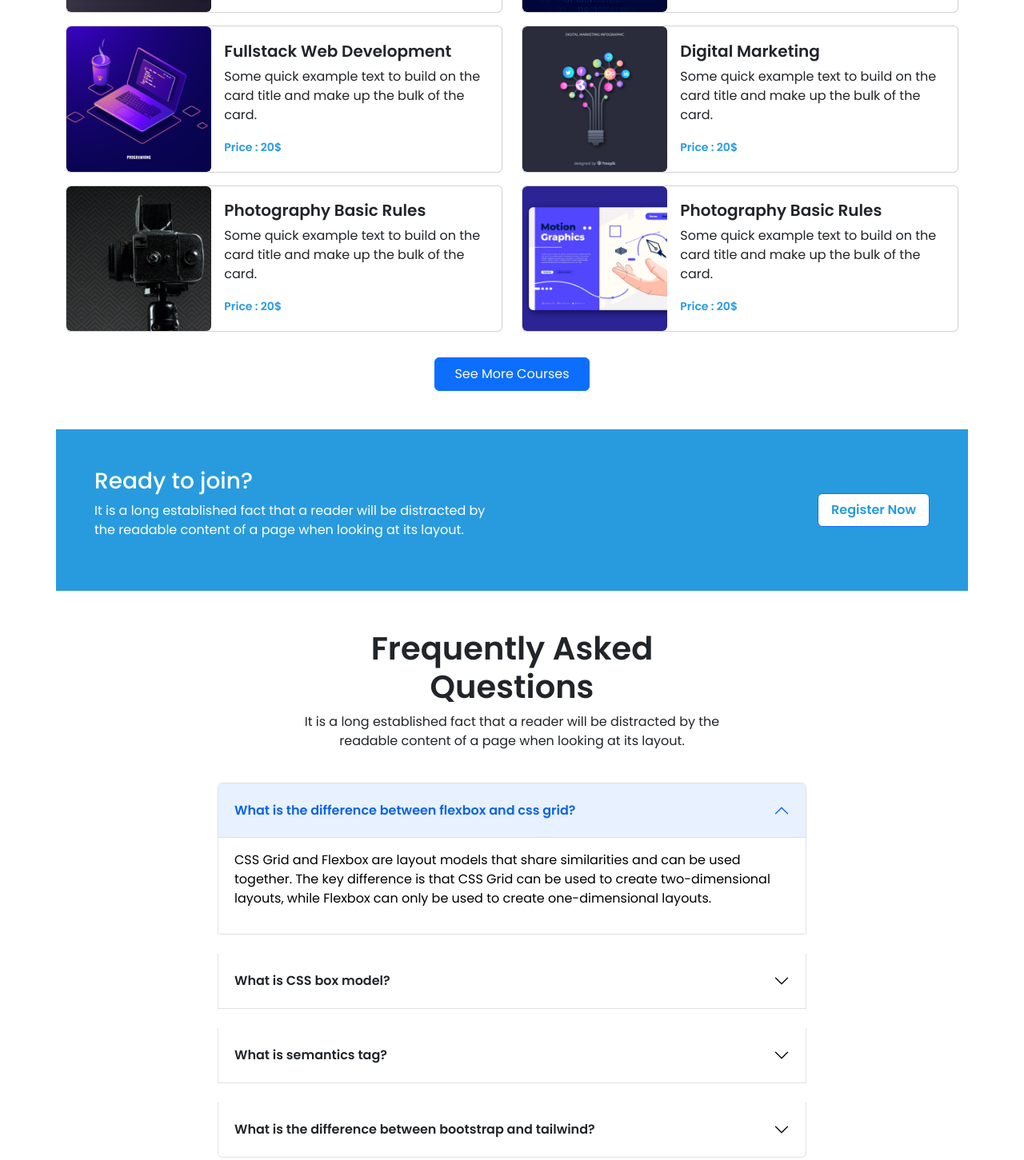
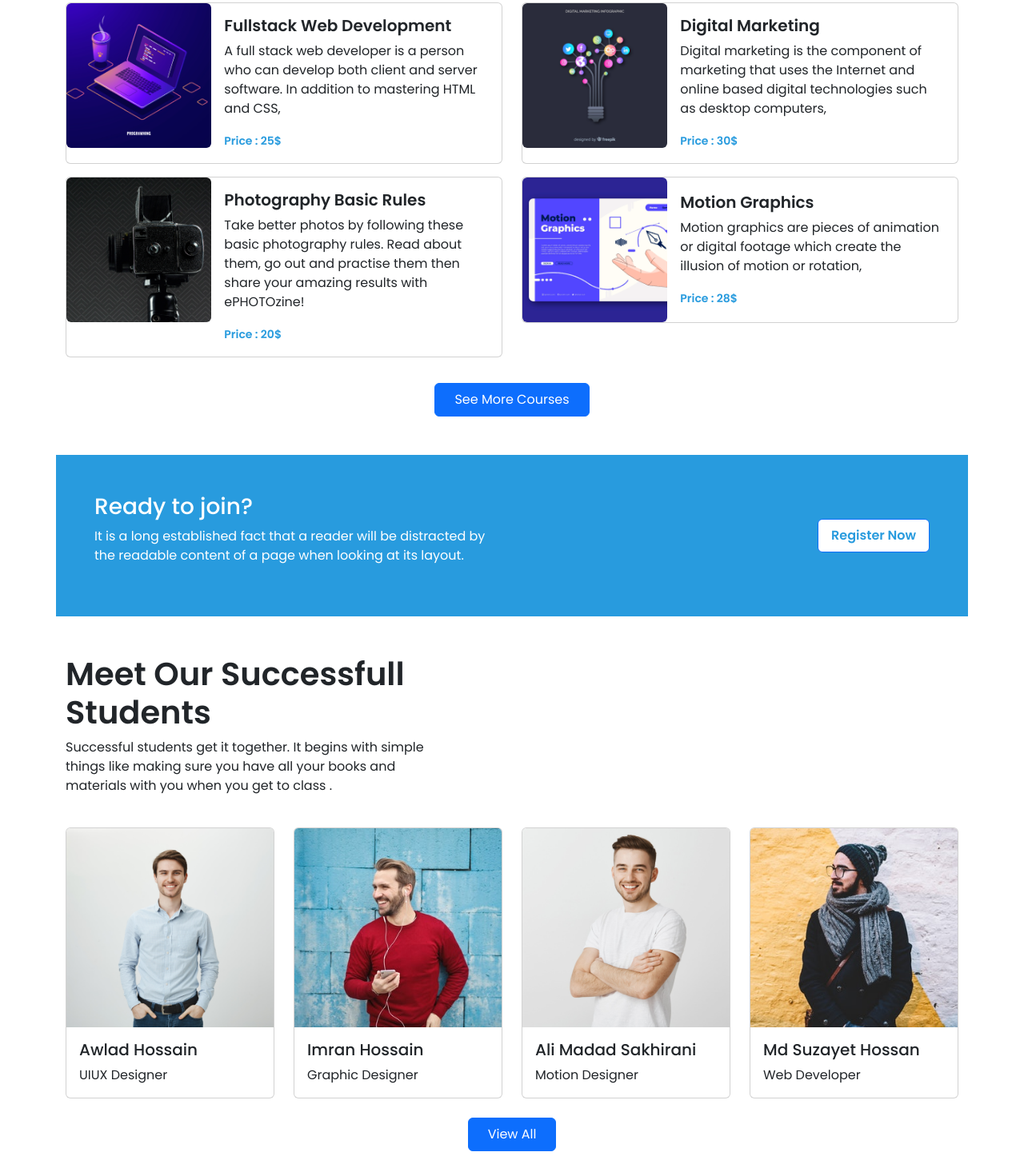
Before and after one commit to mdsuzayethossan/CreativeTech, a plain HTML site: page index.html in a window 1280 px wide. Shown: the part 1028-2479 px from the top of the page at 80% size. Drawn offline with Linux system fonts and the light colour scheme.

Commit message:
student completed

```diff
--- a/index.html
+++ b/index.html
@@ -113,11 +113,11 @@
         <section class="mt-5">
             <div class="container">
                 <div class="row">
-                    <div class="col-lg-6 m-auto text-center">
+                    <div class="col-lg-8 m-auto text-center">
                         <div class="courses-header">
                             <h2 class="fw-semibold fs-1">Discover Our Popular Courses</h2>
-                            <p>It is a long established fact that a reader will be distracted by the readable content of
-                                a page when looking at its layout.</p>
+                            <p>Online courses allow you to get a head-start on the fundamental skills you need to grow
+                                in your career or switch to a new field. Here are the absolute best ones</p>
                         </div>
                     </div>
                 </div>
@@ -134,11 +134,12 @@
                                 <div class="col-md-8 d-flex align-items-center">
                                     <div class="card-body">
                                         <h5 class="card-title fw-semibold">Fundamental Of UI/UX Design</h5>
-                                        <p class="card-text">Some quick example text to build on the card title and make
-                                            up the bulk of the card.
+                                        <p class="card-text">
+                                            The five main principles of UX design. There are many important principles
+                                            within UX design but to simplify things a bit,
                                         </p>
                                         <p class="card-text"><small class="tech-primary fw-semibold">Price :
-                                                20$</small>
+                                                40$</small>
                                         </p>
                                     </div>
                                 </div>
@@ -154,8 +155,9 @@
                                 <div class="col-md-8 d-flex align-items-center">
                                     <div class="card-body">
                                         <h5 class="card-title fw-semibold">Javascript Basic to advanced</h5>
-                                        <p class="card-text">Some quick example text to build on the card title and make
-                                            up the bulk of the card.
+                                        <p class="card-text">JavaScript is the programming language of the Web.
+                                            JavaScript is easy to learn. This tutorial will teach you JavaScript from
+                                            basic to advanced.
                                         </p>
                                         <p class="card-text"><small class="tech-primary fw-semibold">Price :
                                                 20$</small>
@@ -174,11 +176,11 @@
                                 <div class="col-md-8 d-flex align-items-center">
                                     <div class="card-body">
                                         <h5 class="card-title fw-semibold">Fullstack Web Development</h5>
-                                        <p class="card-text">Some quick example text to build on the card title and make
-                                            up the bulk of the card.
+                                        <p class="card-text">A full stack web developer is a person who can develop both
+                                            client and server software. In addition to mastering HTML and CSS,
                                         </p>
                                         <p class="card-text"><small class="tech-primary fw-semibold">Price :
-                                                20$</small>
+                                                25$</small>
                                         </p>
                                     </div>
                                 </div>
@@ -194,11 +196,12 @@
                                 <div class="col-md-8 d-flex align-items-center">
                                     <div class="card-body">
                                         <h5 class="card-title fw-semibold">Digital Marketing</h5>
-                                        <p class="card-text">Some quick example text to build on the card title and make
-                                            up the bulk of the card.
+                                        <p class="card-text">Digital marketing is the component of marketing that uses
+                                            the Internet and online based digital technologies such as desktop
+                                            computers,
                                         </p>
                                         <p class="card-text"><small class="tech-primary fw-semibold">Price :
-                                                20$</small>
+                                                30$</small>
                                         </p>
                                     </div>
                                 </div>
@@ -214,8 +217,9 @@
                                 <div class="col-md-8 d-flex align-items-center">
                                     <div class="card-body">
                                         <h5 class="card-title fw-semibold">Photography Basic Rules</h5>
-                                        <p class="card-text">Some quick example text to build on the card title and make
-                                            up the bulk of the card.
+                                        <p class="card-text">Take better photos by following these basic photography
+                                            rules. Read about them, go out and practise them then share your amazing
+                                            results with ePHOTOzine!
                                         </p>
                                         <p class="card-text"><small class="tech-primary fw-semibold">Price :
                                                 20$</small>
@@ -233,12 +237,12 @@
                                 </div>
                                 <div class="col-md-8 d-flex align-items-center">
                                     <div class="card-body">
-                                        <h5 class="card-title fw-semibold">Photography Basic Rules</h5>
-                                        <p class="card-text">Some quick example text to build on the card title and make
-                                            up the bulk of the card.
+                                        <h5 class="card-title fw-semibold">Motion Graphics</h5>
+                                        <p class="card-text">Motion graphics are pieces of animation or digital footage
+                                            which create the illusion of motion or rotation,
                                         </p>
                                         <p class="card-text"><small class="tech-primary fw-semibold">Price :
-                                                20$</small>
+                                                28$</small>
                                         </p>
                                     </div>
                                 </div>
@@ -253,7 +257,6 @@
             </div>
         </section>
         <!-- courses section end here -->
-
         <!--join section end here -->
         <section class="mt-5">
             <div class="container tech-bg-primary py-5 px-5">
@@ -318,6 +321,87 @@
             </div>
         </div>
         <!--join section end here -->
+
+        <!-- Meet Our Successfull Students section start here -->
+        <section class="mt-5">
+            <div class="container">
+                <div class="row mb-4">
+                    <div class="col-lg-5">
+                        <h2 class="fw-semibold fs-1">Meet Our Successfull Students</h2>
+                        <p>Successful students get it together. It begins with simple things like making sure you have
+                            all your books and materials with you when you get to class .</p>
+                    </div>
+                </div>
+                <div class="row">
+                    <div class="col-sm-12 col-md-6 col-lg-3">
+                        <div class="card-group">
+                            <div class="card">
+                                <img class="card-img-top" src="images/student/student-1.png" alt="Card image cap">
+                                <div class="card-body">
+                                    <h5 class="card-title">Awlad Hossain</h5>
+                                    <p class="card-text">UIUX Designer</p>
+                                </div>
+                            </div>
+                        </div>
+                    </div>
+                    <div class="col-sm-12 col-md-6 col-lg-3">
+                        <div class="card-group">
+                            <div class="card">
+                                <img class="card-img-top" src="images/student/student-2.jpg" alt="Card image cap">
+                                <div class="card-body">
+                                    <h5 class="card-title">Imran Hossain</h5>
+                                    <p class="card-text">Graphic Designer</p>
+                                </div>
+                            </div>
+                        </div>
+                    </div>
+                    <div class="col-sm-12 col-md-6 col-lg-3">
+                        <div class="card-group">
+                            <div class="card">
+                                <img class="card-img-top" src="images/student/student-3.png" alt="Card image cap">
+                                <div class="card-body">
+                                    <h5 class="card-title">Ali Madad Sakhirani</h5>
+                                    <p class="card-text">Motion Designer</p>
+                                </div>
+                            </div>
+                        </div>
+                    </div>
+                    <div class="col-sm-12 col-md-6 col-lg-3">
+                        <div class="card-group">
+                            <div class="card">
+                                <img class="card-img-top" src="images/student/student-4.jpg" alt="Card image cap">
+                                <div class="card-body">
+                                    <h5 class="card-title">Md Suzayet Hossan</h5>
+                                    <p class="card-text">Web Developer</p>
+                                </div>
+                            </div>
+                        </div>
+                    </div>
+                </div>
+                <div class="student-button text-center m-auto mt-4">
+                    <a class="btn btn-primary m-auto text-center px-4 py-2" role="button" aria-disabled="true">View
+                        All</a>
+                </div>
+            </div>
+        </section>
+        <!-- Meet Our Successfull Students section end here -->
+
+
+        <!-- Some Students Feedback section start here -->
+        <section class="mt-5">
+            <div class="container">
+                <div class="row mb-4">
+                    <div class="col-lg-5">
+                        <h2 class="fw-semibold fs-1">Meet Our Successfull Students</h2>
+                        <p>Successful students get it together. It begins with simple things like making sure you have
+                            all your books and materials with you when you get to class .</p>
+                    </div>
+                </div>
+            </div>
+        </section>
+        <!-- Some Students Feedback section end here -->
+
+
 
         <!-- faq section start here -->
 
@@ -466,7 +550,7 @@
                         <a class="navbar-brand fs-2 text-white fw-semibold mb-5" href="#">Creative Tech</a>
                         <p class="text-white w-50 m-auto">Office 41, Zawaya Buildin, Ghala Muscat,
                             Sultanate of Oman</p>
-                        <p class="text-white"><a class="text-white text-decoration-none mx-2" href="">Privacy
+                        <p class="text-white mt-2"><a class="text-white text-decoration-none mx-2" href="">Privacy
                                 Ploicy</a>|<a class="mx-2 text-decoration-none text-white" href="">Terms of use</a></p>
                     </div>
                     <div class="footer-social mt-4">
```
Also changed, not shown: images/student/student-2.jpg (added), images/student/student-2.png (deleted), images/student/student-4.jpg (added), images/student/student-4.png (deleted), images/student/student-5.png (deleted), images/student/student-6.png (deleted).
